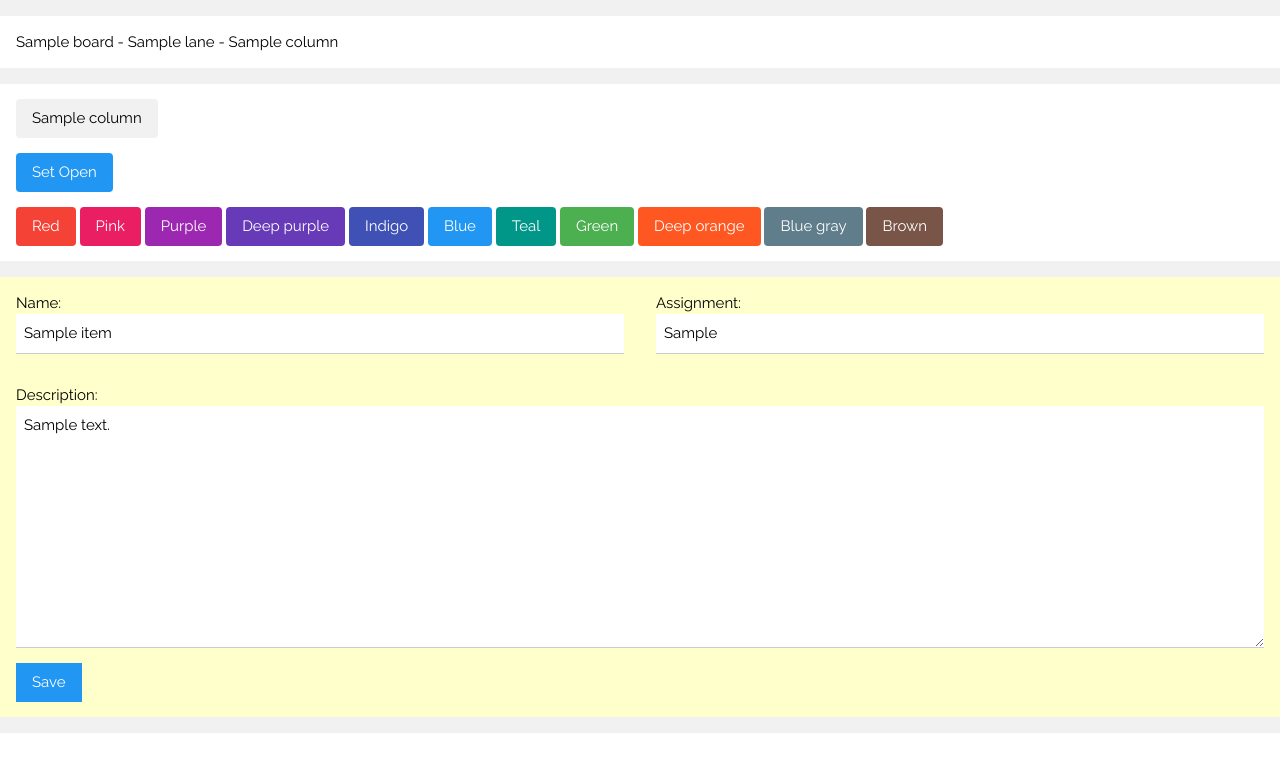
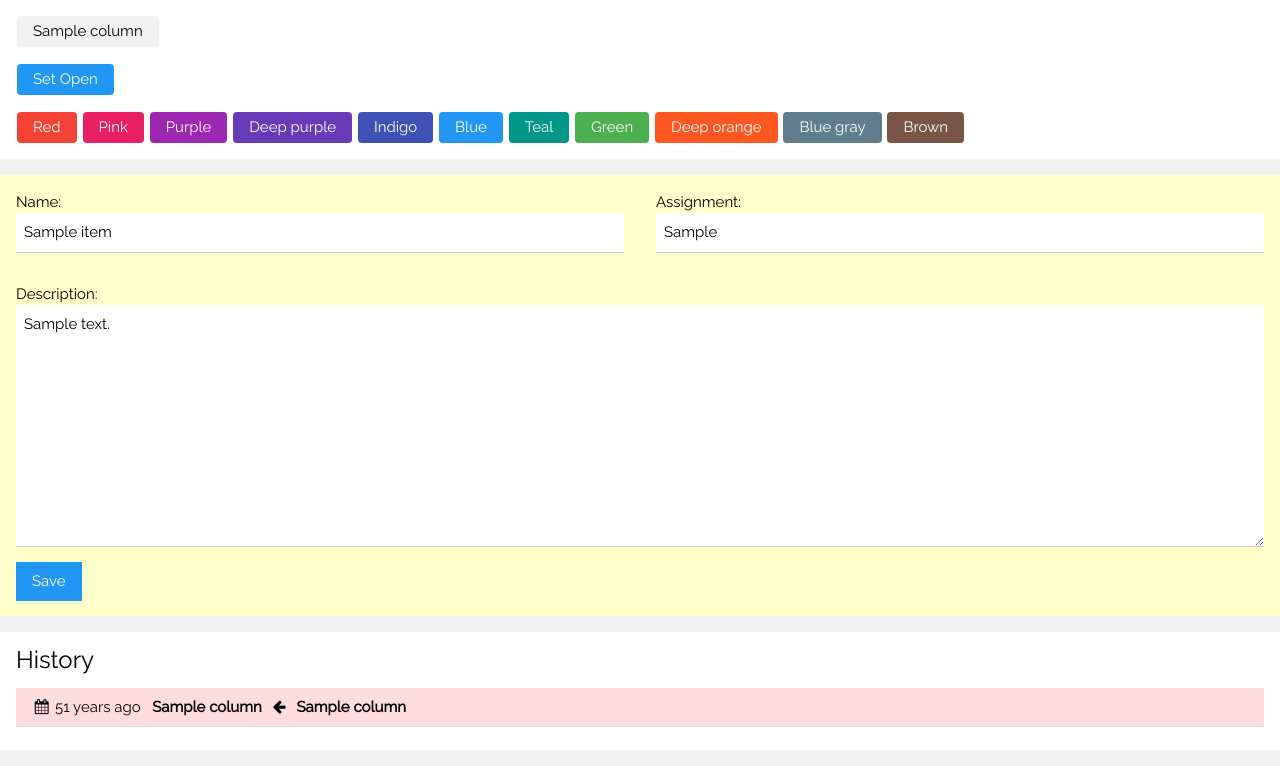
Before and after one commit to dvolk/catboard, a Flask app: page /item/1 in a window 1280 px wide. Shown: the part 109-875 px from the top of the page. Before the commit the page ends 842 px from the top, so only its background shows below. Run offline with Flask 2, Linux system fonts and the light colour scheme; tables that the repository leaves empty hold one stand-in row (values such as "Sample post").

Commit message:
add descriptions and history

```diff
--- a/app.py
+++ b/app.py
@@ -1,13 +1,18 @@
+import datetime as dt
 import random
+import time
 
+import argh
 import flask
+import humanize
+from flask_migrate import Migrate
 from flask_sqlalchemy import SQLAlchemy
-from flask_migrate import Migrate
-import argh
-
 
 app = flask.Flask(__name__)
+app.config["SQLALCHEMY_TRACK_MODIFICATIONS"] = False
+# app.config["SQLALCHEMY_ECHO"] = True
 app.config["SQLALCHEMY_DATABASE_URI"] = "sqlite:///app.db"
+
 db = SQLAlchemy(app)
 migrate = Migrate(app, db)
 
@@ -21,6 +26,17 @@ class Item(db.Model):
     description = db.Column(db.Text)
     column_id = db.Column(db.Integer, db.ForeignKey("column.id"), nullable=False)
     column = db.relationship("Column", backref=db.backref("items"), lazy=True)
+
+
+class ItemTransition(db.Model):
+    id = db.Column(db.Integer, primary_key=True)
+    item_id = db.Column(db.Integer, db.ForeignKey("item.id"), nullable=False)
+    item = db.relationship("Item", backref=db.backref("transitions"), lazy=True)
+    from_column_id = db.Column(db.Integer, db.ForeignKey("column.id"))
+    from_column = db.relationship("Column", foreign_keys=[from_column_id])
+    to_column_id = db.Column(db.Integer, db.ForeignKey("column.id"), nullable=False)
+    to_column = db.relationship("Column", foreign_keys=[to_column_id])
+    epochtime = db.Column(db.Integer, nullable=False)
 
 
 class Column(db.Model):
@@ -57,13 +73,22 @@ colors = [
 ]
 
 
+def or_404(arg):
+    if not arg:
+        return flask.abort(404)
+    return arg
+
+
 @app.route("/boards", methods=["GET", "POST"])
 def boards():
     boards = Board.query.all()
     if flask.request.method == "GET":
-        return flask.render_template("boards.jinja2", boards=boards)
+        return flask.render_template(
+            "boards.jinja2", boards=boards, title="Board index"
+        )
     if flask.request.method == "POST":
         unsafe_new_board_name = flask.request.form.get("new_board_name")
+        # make new board with some defaults
         b = Board(name=unsafe_new_board_name)
         l = Lane(name="Default")
         l.columns.append(Column(name="Backlog"))
@@ -91,16 +116,49 @@ def boards():
 
 @app.route("/board/<board_id>")
 def board(board_id):
-    board = Board.query.filter_by(id=board_id).first()
+    board = or_404(Board.query.filter_by(id=board_id).first())
     show_closed = flask.request.args.get("show_closed")
-    return flask.render_template("board.jinja2", board=board, show_closed=show_closed)
+
+    return flask.render_template(
+        "board.jinja2",
+        board=board,
+        show_closed=show_closed,
+        title=board.name,
+    )
+
+
+@app.route("/board/<board_id>/history")
+def board_history(board_id):
+    board = or_404(Board.query.filter_by(id=board_id).first())
+    time_now = int(time.time())
+
+    def nice_time(t2):
+        return humanize.naturaltime(dt.timedelta(seconds=(time_now - t2))).capitalize()
+
+    if flask.request.method == "GET":
+        board_transitions = list()
+        for lane in board.lanes:
+            for column in lane.columns:
+                for item in column.items:
+                    board_transitions += item.transitions
+        board_transitions = sorted(
+            board_transitions, key=lambda x: x.epochtime, reverse=True
+        )
+        return flask.render_template(
+            "board_history.jinja2",
+            board=board,
+            title=board.name,
+            board_transitions=board_transitions,
+            nice_time=nice_time,
+            time_now=time_now,
+        )
 
 
 @app.route("/board/<board_id>/edit", methods=["GET", "POST"])
 def board_edit(board_id):
-    board = Board.query.filter_by(id=board_id).first()
+    board = or_404(Board.query.filter_by(id=board_id).first())
     if flask.request.method == "GET":
-        return flask.render_template("board_edit.jinja2", board=board)
+        return flask.render_template("board_edit.jinja2", board=board, title=board.name)
     if flask.request.method == "POST":
         if flask.request.form.get("Submit") == "Submit_rename_board":
             unsafe_new_board_name = flask.request.form.get("new_board_name")
@@ -116,9 +174,9 @@ def board_edit(board_id):
 
 @app.route("/lane/<lane_id>/edit", methods=["GET", "POST"])
 def lane_edit(lane_id):
-    lane = Lane.query.filter_by(id=lane_id).first()
+    lane = or_404(Lane.query.filter_by(id=lane_id).first())
     if flask.request.method == "GET":
-        return flask.render_template("lane_edit.jinja2", lane=lane)
+        return flask.render_template("lane_edit.jinja2", lane=lane, title=lane.name)
     if flask.request.method == "POST":
         if flask.request.form.get("Submit") == "Submit_rename_lane":
             unsafe_new_lane_name = flask.request.form.get("new_lane_name")
@@ -134,9 +192,20 @@ def lane_edit(lane_id):
 
 @app.route("/item/<item_id>", methods=["GET", "POST"])
 def item(item_id):
-    item = Item.query.filter_by(id=item_id).first()
+    item = or_404(Item.query.filter_by(id=item_id).first())
+    time_now = int(time.time())
+
+    def nice_time(t2):
+        return humanize.naturaltime(dt.timedelta(seconds=(time_now - t2))).capitalize()
+
     if flask.request.method == "GET":
-        return flask.render_template("item.jinja2", item=item, colors=colors)
+        return flask.render_template(
+            "item.jinja2",
+            item=item,
+            colors=colors,
+            title=item.name,
+            nice_time=nice_time,
+        )
     if flask.request.method == "POST":
         unsafe_new_assign = flask.request.form.get("new_assign_name")
         item.assigned = unsafe_new_assign
@@ -150,16 +219,23 @@ def item(item_id):
 
 @app.route("/item/move/<item_id>/<column_id>")
 def item_move(item_id, column_id):
-    item = Item.query.filter_by(id=item_id).first()
-    column = Column.query.filter_by(id=column_id).first()
+    item = or_404(Item.query.filter_by(id=item_id).first())
+    column = or_404(Column.query.filter_by(id=column_id).first())
+    transition = ItemTransition(
+        item_id=item.id,
+        from_column_id=item.column.id,
+        to_column_id=column.id,
+        epochtime=int(time.time()),
+    )
     item.column = column
+    db.session.add(transition)
     db.session.commit()
     return flask.redirect(flask.url_for("item", item_id=item_id))
 
 
 @app.route("/item/color/<item_id>/<color>")
 def item_color(item_id, color):
-    item = Item.query.filter_by(id=item_id).first()
+    item = or_404(Item.query.filter_by(id=item_id).first())
     item.color = color
     db.session.commit()
     return flask.redirect(flask.url_for("item", item_id=item_id))
@@ -167,7 +243,7 @@ def item_color(item_id, color):
 
 @app.route("/item/toggle/<item_id>")
 def item_close_toggle(item_id):
-    item = Item.query.filter_by(id=item_id).first()
+    item = or_404(Item.query.filter_by(id=item_id).first())
     item.closed = not item.closed
     db.session.commit()
     return flask.redirect(flask.url_for("item", item_id=item_id))
@@ -175,9 +251,11 @@ def item_close_toggle(item_id):
 
 @app.route("/column/<column_id>/edit", methods=["GET", "POST"])
 def column_edit(column_id):
-    column = Column.query.filter_by(id=column_id).first()
+    column = or_404(Column.query.filter_by(id=column_id).first())
     if flask.request.method == "GET":
-        return flask.render_template("column_edit.jinja2", column=column, colors=colors)
+        return flask.render_template(
+            "column_edit.jinja2", column=column, colors=colors, name=column.name
+        )
     if flask.request.method == "POST":
         if flask.request.form.get("Submit") == "Submit_new_item":
             unsafe_new_item_name = flask.request.form.get("new_item_name")
@@ -192,6 +270,11 @@ def column_edit(column_id):
             )
             column.items.append(item)
             db.session.commit()
+            t = ItemTransition(
+                item_id=item.id, to_column_id=column.id, epochtime=int(time.time())
+            )
+            db.session.add(t)
+            db.session.commit()
         if flask.request.form.get("Submit") == "Submit_rename_column":
             unsafe_new_column_name = flask.request.form.get("new_column_name")
             column.name = unsafe_new_column_name
@@ -200,7 +283,7 @@ def column_edit(column_id):
 
 
 def main():
-    app.run(debug=True)
+    app.run(host="0.0.0.0", port=7777, debug=True)
 
 
 if __name__ == "__main__":
--- a/templates/base.jinja2
+++ b/templates/base.jinja2
@@ -1,15 +1,22 @@
 <!DOCTYPE html>
 <html lang="en">
   <meta charset="UTF-8">
-
-  <title>Catban</title>
+  <link rel="apple-touch-icon" sizes="180x180" href="/static/apple-touch-icon.png">
+  <link rel="icon" type="image/png" sizes="32x32" href="/static/favicon-32x32.png">
+  <link rel="icon" type="image/png" sizes="16x16" href="/static/favicon-16x16.png">
+  <link rel="manifest" href="/static/site.webmanifest">
+  <title>{{ title }}</title>
   <meta name="viewport" content="width=device-width,initial-scale=1">
   <link rel="stylesheet" href="https://www.w3schools.com/w3css/4/w3.css">
   <link rel="stylesheet" href="https://fonts.googleapis.com/css?family=Raleway">
   <link rel="stylesheet" href="https://cdnjs.cloudflare.com/ajax/libs/font-awesome/4.7.0/css/font-awesome.min.css">
+  {% block head %}
+  {% endblock %}
   <style>
     Html,body,h1,h2,h3,h4,h5 {font-family: "Raleway", sans-serif}
     pre { white-space: pre-wrap }
+    {% block style %}
+    {% endblock %}
   </style>
 
   <body class="w3-light-gray">
@@ -20,6 +27,8 @@
     {% endblock %}
 
     <script>
+      {% block script %}
+      {% endblock %}
     </script>
   </body>
 </html>
--- a/templates/boards.jinja2
+++ b/templates/boards.jinja2
@@ -9,7 +9,7 @@
   {% for board in boards %}
     <div class="w3-container w3-leftbar w3-white w3-panel">
       <h3>
-	<a style="text-decoration: none;" href="/board/{{ board.id }}">{{ board.name }}</a> <a href="/board/{{ board.id }}/edit"><i class="fa fa-cog fa-fw"></i></a>
+	<a style="text-decoration: none;" href="/board/{{ board.id }}">{{ board.name }}</a> <a href="/board/{{ board.id }}/history"><i class="fa fa-calendar fa-fw"></i></a> <a href="/board/{{ board.id }}/edit"><i class="fa fa-cog fa-fw"></i></a>
       </h3>
       <p>{% for lane in board.lanes %}<span style="padding-right: 10px;">{{ lane.name }}</span>{% endfor%}</p>
     </div>
--- a/templates/item.jinja2
+++ b/templates/item.jinja2
@@ -6,16 +6,10 @@
     <h2><a href="{{ url_for('board', board_id=item.column.lane.board.id) }}"><i class="fa fa-arrow-left fa-fw"></i></a> {{ item.name }}</h2>
   </header>
 
-  <div class="w3-container w3-white w3-panel">
-    <p>
-      {{ item.column.lane.board.name }} - {{ item.column.lane.name }} - {{ item.column.name }}
-    </p>
-    </div>
-
   <div class="w3-container w3-white">
     <p>
       {% for column in item.column.lane.columns %}
-	<a class="w3-btn {% if column.id == item.column.id %}w3-light-gray{% else %}w3-blue{% endif %} w3-round" href="{{ url_for('item_move', item_id=item.id, column_id=column.id) }}">
+	<a style="line-height: 1; margin: 1px;" class="w3-btn {% if column.id == item.column.id %}w3-light-gray{% else %}w3-blue{% endif %} w3-round" href="{{ url_for('item_move', item_id=item.id, column_id=column.id) }}">
 	  {{ column.name }}
 	</a>
       {% endfor %}
@@ -23,7 +17,7 @@
   </div>
 
   <div class="w3-container w3-white">
-      <a class="w3-btn w3-blue w3-round" href="{{ url_for('item_close_toggle', item_id=item.id) }}">
+      <a style="line-height: 1; margin: 1px;" class="w3-btn w3-blue w3-round" href="{{ url_for('item_close_toggle', item_id=item.id) }}">
 	{% if item.closed %}Set Open{% else %}Set Closed{% endif %}
       </a>
   </div>
@@ -31,7 +25,7 @@
   <div class="w3-container w3-white">
     <p>
       {% for color in colors %}
-	<a class="w3-btn {{ color }} w3-round" href="{{ url_for('item_color', item_id=item.id, color=color) }}">
+	<a style="line-height: 1; margin: 1px;" class="w3-btn {{ color }} w3-round" href="{{ url_for('item_color', item_id=item.id, color=color) }}">
 	  {{ color[3:].replace("-", " ")|capitalize }}
 	</a>
       {% endfor %}
@@ -57,13 +51,30 @@
       <p>
 	<label>Description:</label>
 <textarea rows=10 class="w3-input" type="text" name="new_description"/>{% if item.description %}{{ item.description }}{% endif %}</textarea>
-     </p>
-     <p>
+</p>
+<p>
        <button class="w3-btn w3-blue" type="Submit" name="Submit" value="Submit">Save</button>
      </p>
-     </div>
-  </form>
+</div>
+</form>
 
+<div class="w3-container w3-white w3-panel">
+  <h3>History</h3>
+  <ul class="w3-ul">
+    {% for t in item.transitions|reverse %}
+      {% if t.from_column %}
+	{% if t.from_column.id < t.to_column.id %}
+	  <li class="w3-pale-green"><i class="fa fa-calendar fa-fw"></i> {{ nice_time(t.epochtime) }} &nbsp; <strong>{{ t.from_column.name }}</strong> &nbsp;<i class="fa fa-arrow-right fa-fw"></i> &nbsp;<strong>{{ t.to_column.name }}</strong></li>
+	{% else %}
+	  <li class="w3-pale-red"><i class="fa fa-calendar fa-fw"></i> {{ nice_time(t.epochtime) }} &nbsp; <strong>{{ t.to_column.name }}</strong> &nbsp;<i class="fa fa-arrow-left fa-fw"></i>&nbsp; <strong>{{ t.from_column.name }}</strong></li>
+	  {% endif %}
+      {% else %}
+	<li class="w3-pale-blue"><i class="fa fa-calendar fa-fw"></i> {{ nice_time(t.epochtime) }} &nbsp; <i class="fa fa-star fa-fw"></i> &nbsp;<strong>{{ t.to_column.name }}</strong></li>
+      {% endif %}
+    {% endfor %}
+    <br/>
+  </ul>
+</div>
 
 
 
```
Also changed, not shown: migrations/versions/4648243e0bf6_.py (added, +50 -0 lines), migrations/versions/e0a0b072b60a_.py (added, +38 -0 lines), templates/board.jinja2 (+12 -3 lines).
